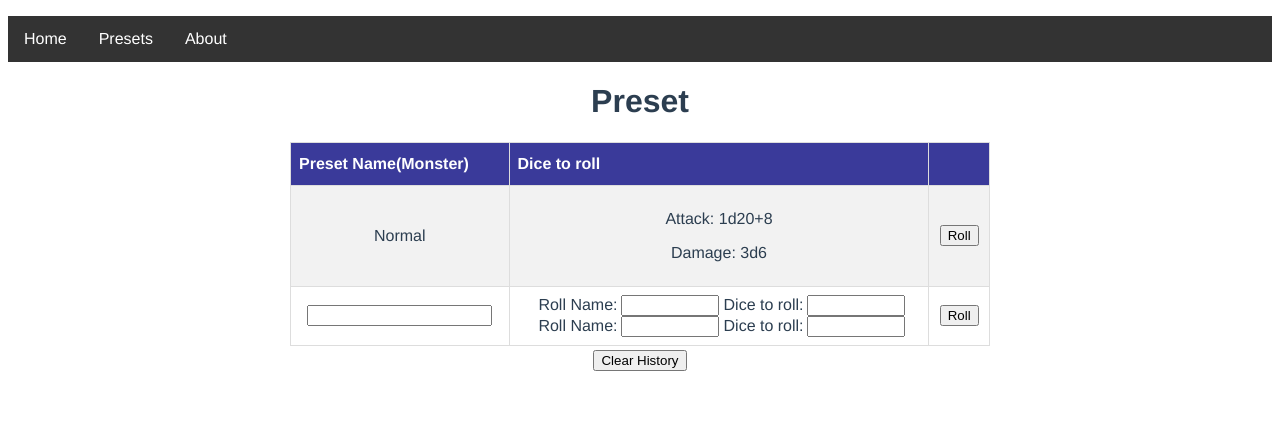
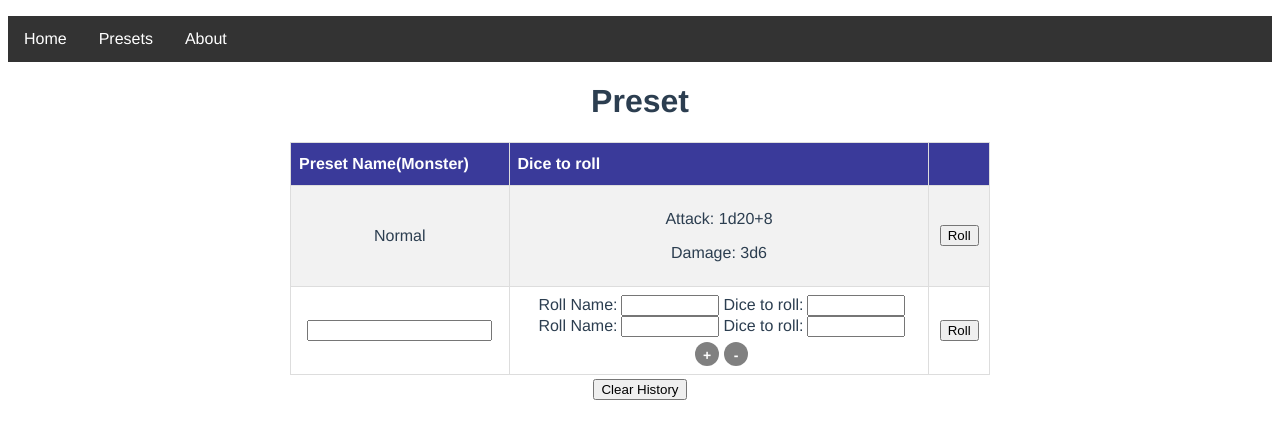
Before and after one commit to Harehn/DiceRoller, a Vue app in the folder Frontend/diceroller/: page / in a window 1280 px wide. Both pictures are taken after a click on the link "Presets". Shown: the top 438 px of the page. Built offline with nearby package versions, Linux system fonts and the light colour scheme.

Commit message:
Added plus and minus button to add more rolls to preset

```diff
--- a/Frontend/diceroller/src/components/Preset.vue
+++ b/Frontend/diceroller/src/components/Preset.vue
@@ -18,12 +18,14 @@
       <tr>
         <td><input type='text' id='preset_name' name='preset_name' @keyup.enter="makePreset"></td>
         <td>
-          <div v-for="i in 2" class="dice_roll_div">
+          <div v-for="i in dice" class="dice_roll_div">
             <label>Roll Name:</label>
             <input type='text' class='dice_roll_name' name='dice_roll_name'  @keyup.enter="makePreset">
             <label>Dice to roll:</label>
             <input type='text' class='dice_roll_dice' name='dice_roll_dice'  @keyup.enter="makePreset">
           </div>
+          <span class="add" @click="dice=Math.max(dice+1, 1)">+</span>
+          <span class="add" @click="dice=Math.max(dice-1, 1)">-</span>
         </td>
         <td>
           <input type='button' value='Roll' @click='makePreset'>
@@ -53,7 +55,8 @@
      return {
       dice_presets:[],
       results:[],
-      in_dev: false
+      in_dev: false,
+      dice: 2,
      }
     },
     methods: {
@@ -198,6 +201,21 @@ label {
   display: block;
 }
 
-/* style="display: block;margin-top: 5px;" */
+.add {
+    display: inline-block;
+    text-align: center;
+    background-color: grey;
+    border-radius: 50%;
+    width: 24px;
+    height: 24px;
+    font-size: 14px;
+    line-height: 26px;
+    cursor: default;
+    font-weight: bold;
+    color:#fff;
+    margin-top: 5px;
+    margin-left: 5px;
+}
+
 
 </style>
```
